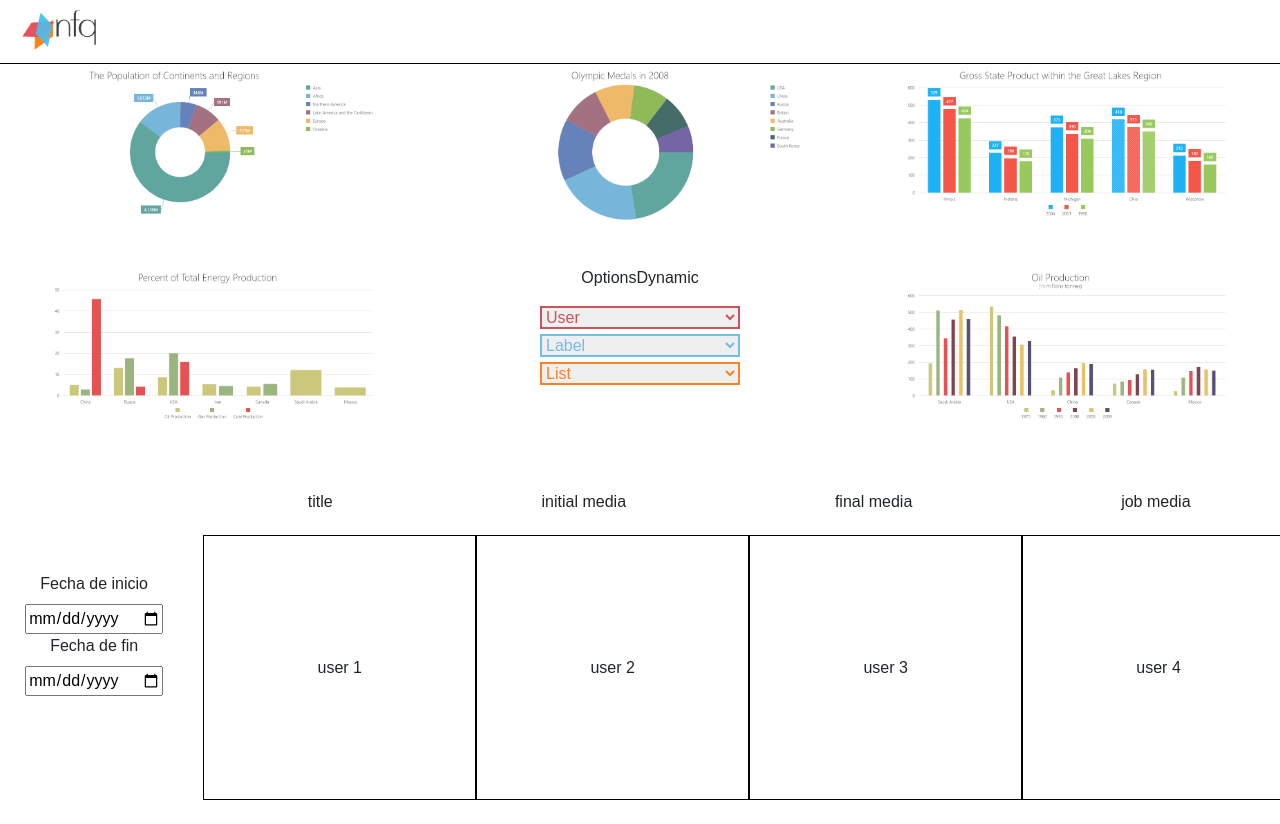
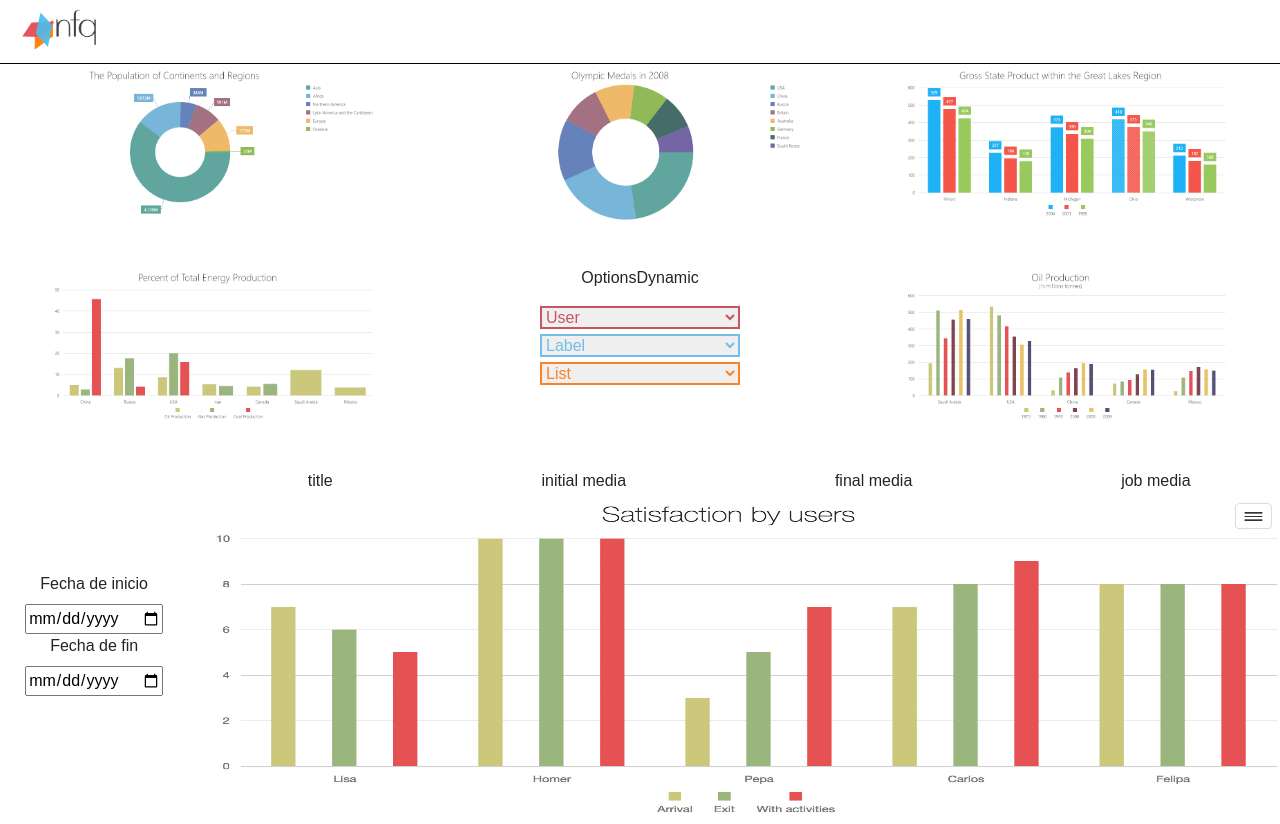
Before and after one commit to Adalab/project-dorcas-s4-oval, a React (Create React App) app: page / in a window 1280 px wide. Before the commit the page ends 800 px from the top, so only its background shows below. Built offline with nearby package versions, Linux system fonts and the light colour scheme.

Commit message:
add satisfaction dummy charts

```diff
--- a/src/components/ChartsSatisfaction.js
+++ b/src/components/ChartsSatisfaction.js
@@ -1,22 +1,12 @@
 import React from "react";
 import "../styles/ChartsSatisfaction.css";
+import barsUser from "../images/bars-users.jpg";
 
 class ChartsSatisfaction extends React.Component {
   render() {
     return (
       <div className="satisfation__media-personal">
-        <div className="satisfaction__media-personal--data media-personal1">
-          user 1
-        </div>
-        <div className="satisfaction__media-personal--data media-personal2">
-          user 2
-        </div>
-        <div className="satisfaction__media-personal--data media-personal3">
-          user 3
-        </div>
-        <div className="satisfaction__media-personal--data media-personal4">
-          user 4
-        </div>
+        <img src={barsUser} alt="" className="photo__media" />
       </div>
     );
   }
--- a/src/styles/ChartsSatisfaction.css
+++ b/src/styles/ChartsSatisfaction.css
@@ -0,0 +1,2 @@
+.photo__media {
+  width: 100%; }
--- a/src/styles/ChartsSatisfaction.scss
+++ b/src/styles/ChartsSatisfaction.scss
@@ -0,0 +1,3 @@
+.photo__media {
+  width: 100%;
+}
```
Also changed, not shown: src/images/bars-users.jpg (added).
